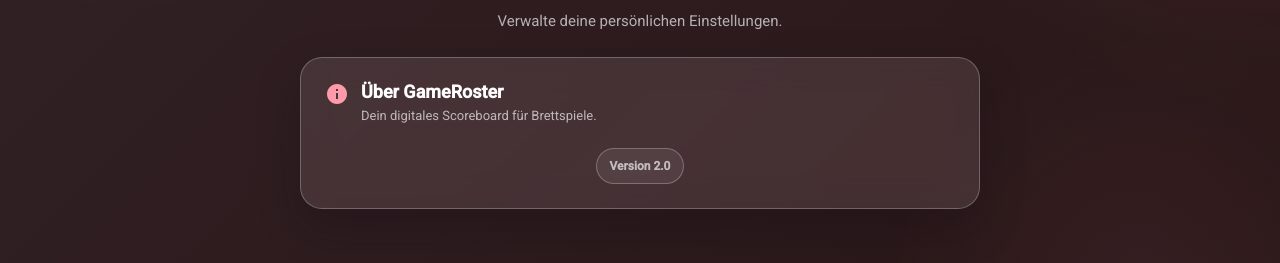
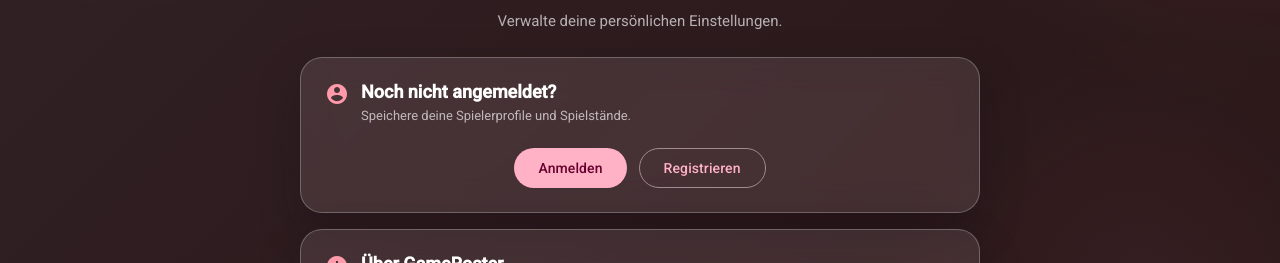
Before and after one commit to Jason0985/GameRoster-beta, an Angular app: page /profile in a window 1280 px wide. Shown: the part 344-607 px from the top of the page. Built offline with nearby package versions, Linux system fonts and the light colour scheme; no server answers; the database is empty.

Commit message:
added auth box in profile

```diff
--- a/src/app/app.routes.ts
+++ b/src/app/app.routes.ts
@@ -43,4 +43,11 @@
         (module) => module.Profile
       ),
   },
+  {
+    path: 'auth',
+    loadComponent: () =>
+      import('./features/auth/auth').then(
+        (module) => module.Auth
+      ),
+  },
 ];
--- /dev/null
+++ b/src/app/features/auth/auth.html
@@ -0,0 +1 @@
+<p>auth works!</p>
--- /dev/null
+++ b/src/app/features/auth/auth.ts
@@ -0,0 +1,9 @@
+import { Component } from '@angular/core';
+
+@Component({
+  selector: 'app-auth',
+  imports: [],
+  templateUrl: './auth.html',
+  styleUrl: './auth.scss',
+})
+export class Auth {}
--- a/src/app/features/profile/profile.html
+++ b/src/app/features/profile/profile.html
@@ -13,25 +13,25 @@
         </p>
     </header>
 
-    <!-- <section class="profile-card ui-surface">
+    <section class="profile-card ui-surface">
         <div class="profile-card-heading">
             <mat-icon aria-hidden="true">account_circle</mat-icon>
             <div>
-                <h2>Spielerprofil</h2>
-                <p>Deine Daten für Spielrunden.</p>
+                <h2>Noch nicht angemeldet?</h2>
+                <p>Speichere deine Spielerprofile und Spielstände.</p>
             </div>
         </div>
 
-        <mat-form-field appearance="outline">
-            <mat-label>Dein Name</mat-label>
-            <input matInput value="Spieler" />
-        </mat-form-field>
+        <div class="profile-actions">
+            <button mat-flat-button color="primary" routerLink="/auth">
+                Anmelden
+            </button>
 
-        <button mat-flat-button color="primary" class="ui-button">
-            Profil speichern
-            <mat-icon aria-hidden="true">save</mat-icon>
-        </button>
-    </section> -->
+            <button mat-stroked-button routerLink="/auth">
+                Registrieren
+            </button>
+        </div>
+    </section>
 
     <section class="profile-card ui-surface">
         <div class="profile-card-heading">
--- a/src/app/features/profile/profile.scss
+++ b/src/app/features/profile/profile.scss
@@ -92,6 +92,12 @@
     margin-left: 8px;
   }
 
+  .profile-actions {
+    display: flex;
+    align-self: center;
+    gap: 12px;
+  }
+
   @media (min-width: 600px) {
     .profile-root {
       padding: 48px 24px 56px;
--- a/src/app/features/profile/profile.ts
+++ b/src/app/features/profile/profile.ts
@@ -1,9 +1,11 @@
 import { Component } from '@angular/core';
 import { MatIcon } from '@angular/material/icon';
+import { MatButton } from '@angular/material/button';
+import { RouterLink } from '@angular/router';
 
 @Component({
   selector: 'app-profile',
-  imports: [MatIcon],
+  imports: [MatIcon, MatButton, RouterLink],
   templateUrl: './profile.html',
   styleUrl: './profile.scss',
 })
```
Also changed, not shown: src/app/features/auth/auth.scss (added), 1 other file (tests, documents, lock files or other folders).
